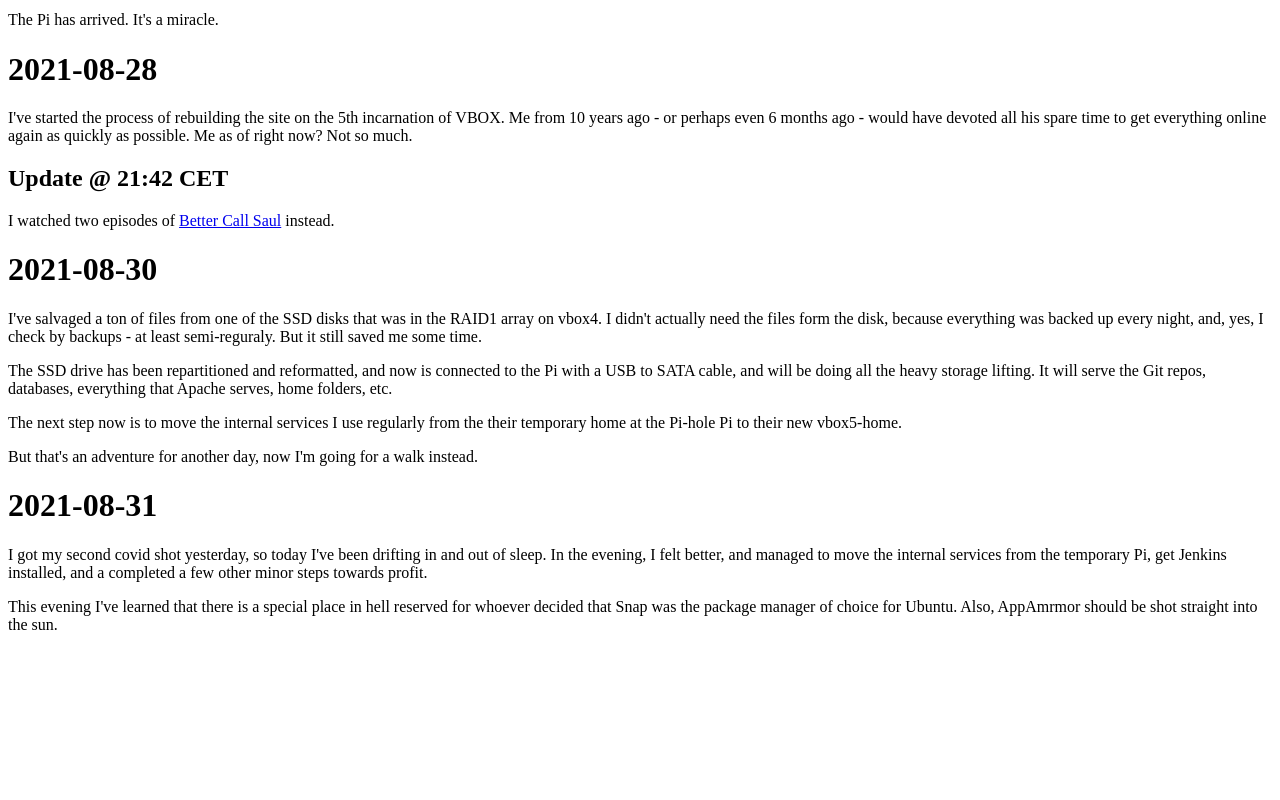
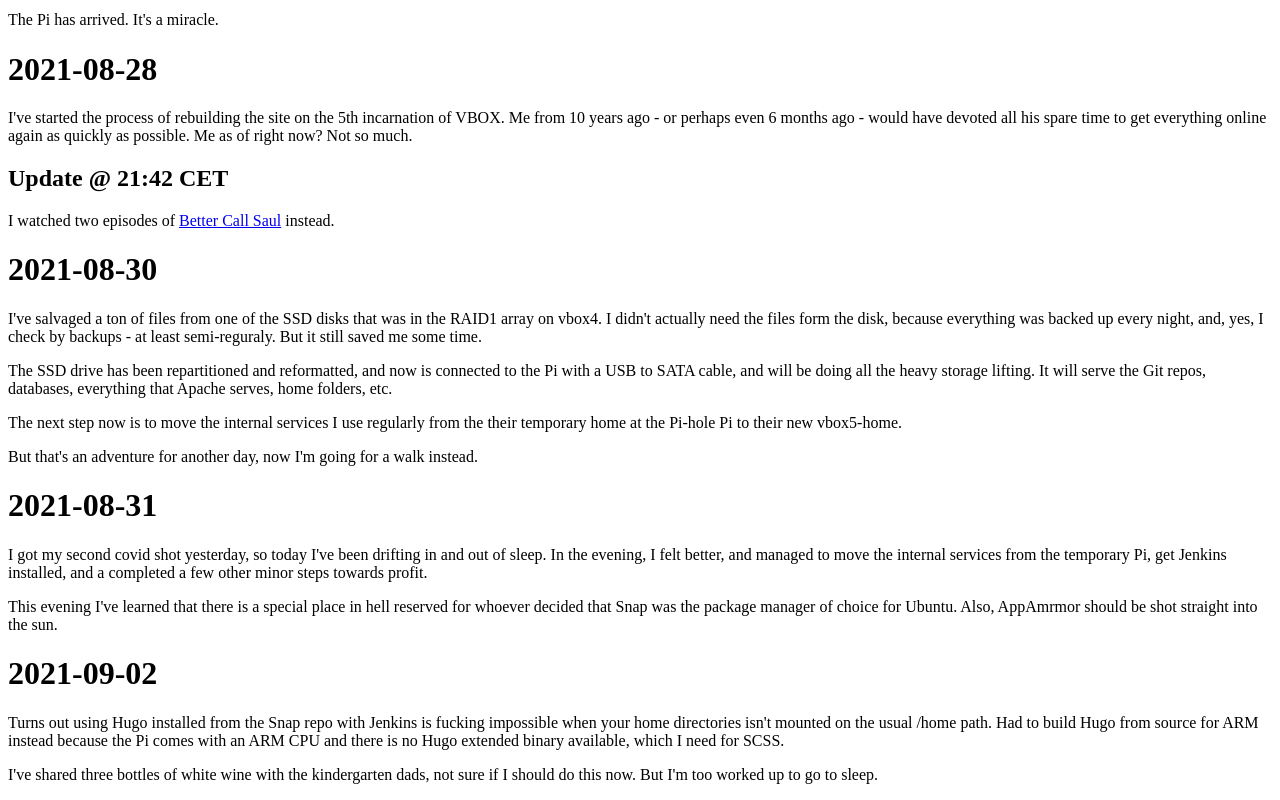
Before and after one commit to vskjefst/vegard.net-offline, a plain HTML site: page index.html in a window 1280 px wide. Shown: the part 711-1511 px from the top of the page. Before the commit the page ends 1361 px from the top, so only its background shows below. Drawn offline with Linux system fonts and the light colour scheme.

Commit message:
Update index.html

```diff
--- a/index.html
+++ b/index.html
@@ -30,5 +30,8 @@
   <h1>2021-08-31</h1>
   <p>I got my second covid shot yesterday, so today I've been drifting in and out of sleep. In the evening, I felt better, and managed to move the internal services from the temporary Pi, get Jenkins installed, and a completed a few other minor steps towards profit.</p>
   <p>This evening I've learned that there is a special place in hell reserved for whoever decided that Snap was the package manager of choice for Ubuntu. Also, AppAmrmor should be shot straight into the sun.</p>
+  <h1>2021-09-02</h1>
+  <p>Turns out using Hugo installed from the Snap repo with Jenkins is fucking impossible when your home directories isn't mounted on the usual /home path. Had to build Hugo from source for ARM instead because the Pi comes with an ARM CPU and there is no Hugo extended binary available, which I need for SCSS.</p>
+  <p>I've shared three bottles of white wine with the kindergarten dads, not sure if I should do this now. But I'm too worked up to go to sleep.</p>
 </body>
 </html>
```
